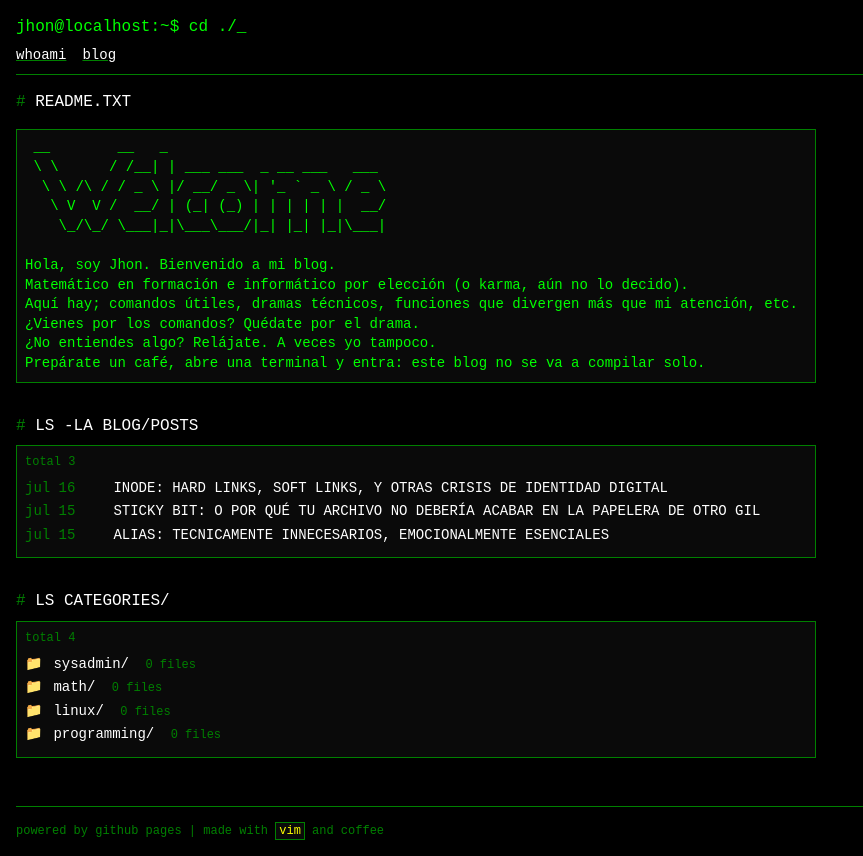
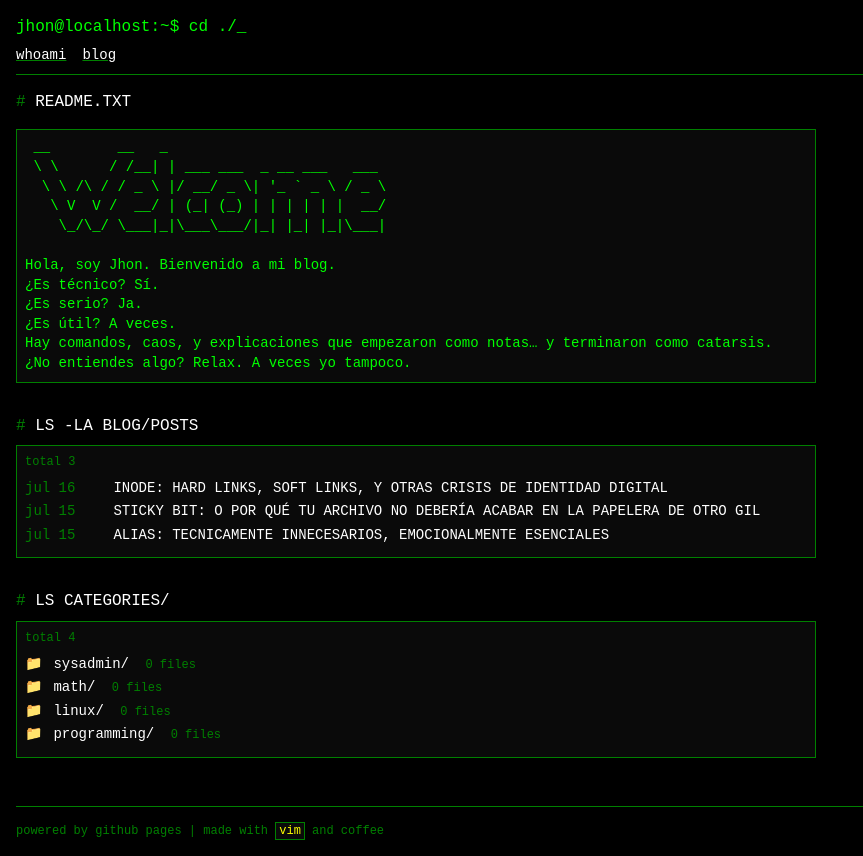
Before and after one commit to jhonburgosvera/killall-thoughts, a plain HTML site: page index.html in a window 1280 px wide. Shown: the whole page, without its empty margins (0-863 px from the left). Drawn offline with Linux system fonts and the light colour scheme.

Commit message:
new intro

```diff
--- a/index.html
+++ b/index.html
@@ -29,11 +29,11 @@
     \_/\_/ \___|_|\___\___/|_| |_| |_|\___|
 
 Hola, soy Jhon. Bienvenido a mi blog.
-Matemático en formación e informático por elección (o karma, aún no lo decido).
-Aquí hay; comandos útiles, dramas técnicos, funciones que divergen más que mi atención, etc.
-¿Vienes por los comandos? Quédate por el drama.
-¿No entiendes algo? Relájate. A veces yo tampoco.
-Prepárate un café, abre una terminal y entra: este blog no se va a compilar solo.</pre>
+¿Es técnico? Sí.
+¿Es serio? Ja.
+¿Es útil? A veces.
+Hay comandos, caos, y explicaciones que empezaron como notas… y terminaron como catarsis.
+¿No entiendes algo? Relax. A veces yo tampoco.</pre>
         </section>
 
         <section class="section">
```
